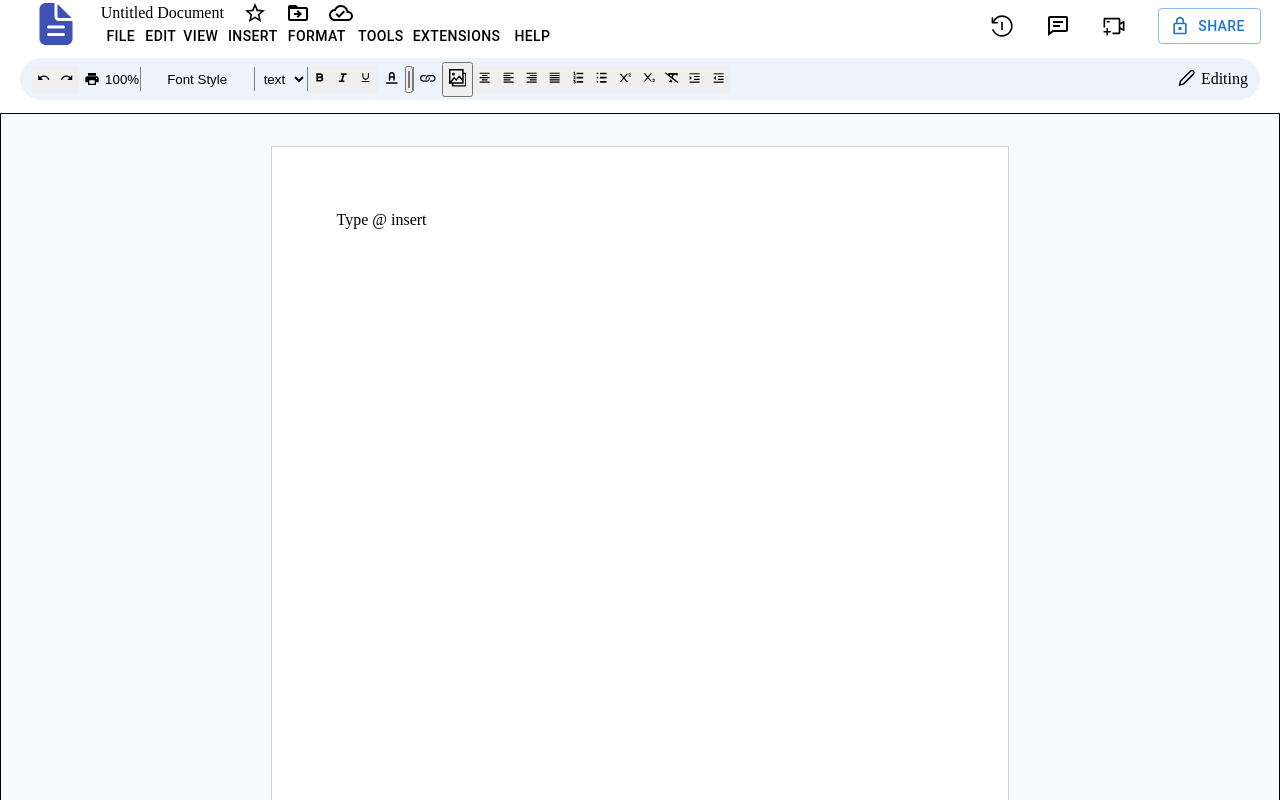
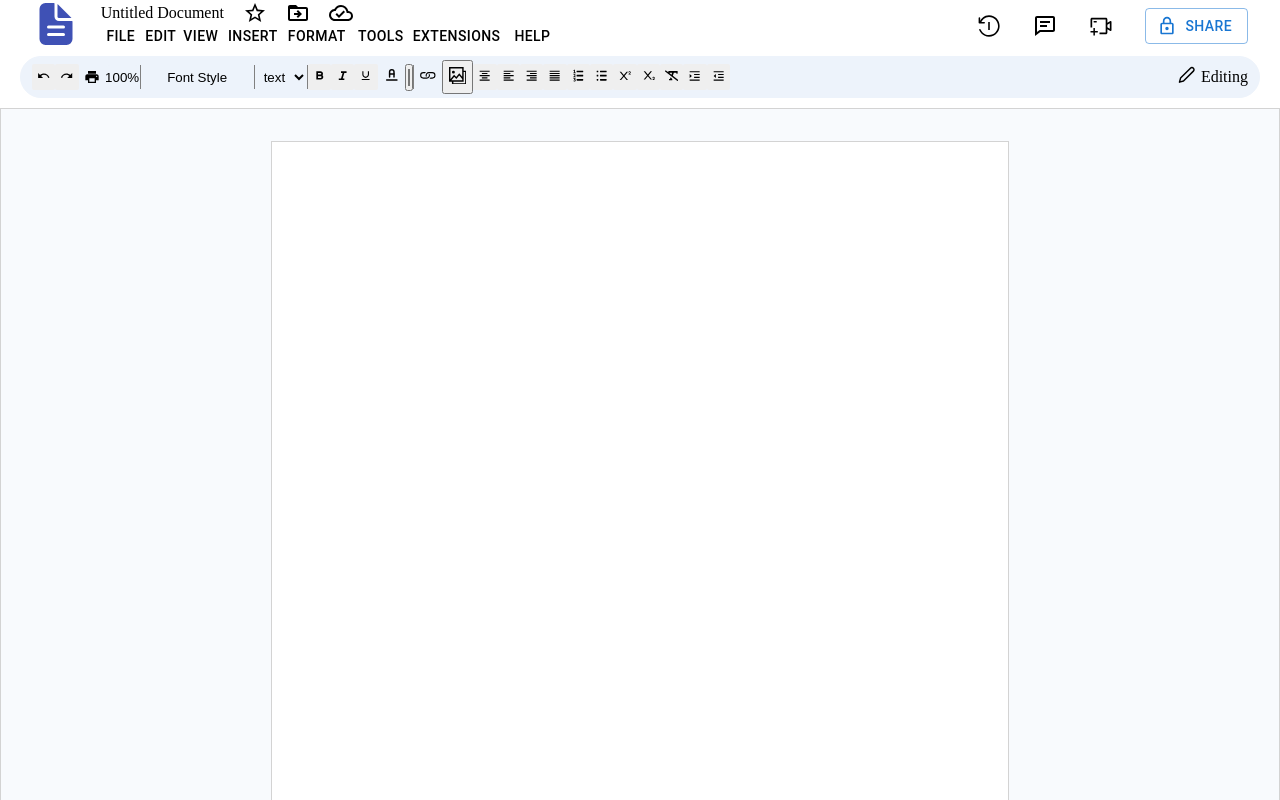
Before and after one commit to Uttu32/Google-Docs, a React (Create React App) app: page / in a window 1280 px wide. Shown: the top 800 px of the page. Built offline with nearby package versions, Linux system fonts and the light colour scheme.

Commit message:
Finally Done

```diff
--- a/src/App.css
+++ b/src/App.css
@@ -3,13 +3,13 @@
   padding: 0;
 }
 
-.Header{
+/* .Header{
   display: flex;
   flex-direction: column;
   background-color: white;
-  /* border: 1px solid; */
+  border: 1px solid;
   gap: 0.4rem;
   position: sticky;
   top: 0;
   z-index: 2;
-}
+} */
--- a/src/component/editingMenu/Editin.js
+++ b/src/component/editingMenu/Editin.js
@@ -1,13 +1,20 @@
 import React, { useRef, useState } from "react";
-import Styles from "./Editing.module.css";
+// import Styles from "./Editing.module.css";
 import { TbTextColor } from "react-icons/tb";
 import { BsLink } from "react-icons/bs";
 import { GrGallery } from "react-icons/gr";
 import { FiEdit2 } from "react-icons/fi";
 import { icons } from "../../Icon/Icon";
-import PrintIcon from '@mui/icons-material/Print';
+import PrintIcon from "@mui/icons-material/Print";
 import Estyles from "./Editing.module.css";
-import { firstIcons, zoom, ListFontFam, fontSizes, style } from "../../Icon/Icon";
+import {
+  firstIcons,
+  zoom,
+  ListFontFam,
+  fontSizes,
+  style,
+} from "../../Icon/Icon";
+import FileDownloadIcon from '@mui/icons-material/FileDownload';
 
 const Editing = () => {
   const refer = useRef("");
@@ -72,7 +79,7 @@ const Editing = () => {
   function handleOpen() {
     setShowLink(!showLink);
 
-      document.execCommand("createLink",false,showLink);
+    document.execCommand("createLink", false, showLink);
     setLink("");
   }
   // Image
@@ -113,9 +120,9 @@ const Editing = () => {
             })}
             {/* print option */}
             <PrintIcon
-             onClick={handlePrinter}
-             fontSize="2rem"
-             className={Estyles.icons}
+              onClick={handlePrinter}
+              fontSize="2rem"
+              className={Estyles.icons}
             />
 
             {/* zoom */}
@@ -140,7 +147,6 @@ const Editing = () => {
             </select>
             <div class={Estyles.vl}></div>
 
-
             {/* font family */}
             <select
               style={{
@@ -149,7 +155,6 @@ const Editing = () => {
                 backgroundColor: "#edf3fb",
                 border: "none",
               }}
-
               id="fontStyle"
               onChange={handleFontStyles}
             >
@@ -159,7 +164,6 @@ const Editing = () => {
               ))}
             </select>
             <div class={Estyles.vl}></div>
-
 
             {/* font size */}
 
@@ -216,19 +220,19 @@ const Editing = () => {
             <div class={Estyles.vl}></div>
             {/* Link */}
 
-
             <label onClick={() => handleOpen("link")} htmlFor="link">
               <BsLink fontSize="1.1rem" className={Estyles.icons} />
             </label>
 
             <button onClick={handleImageOpen}>
-              <GrGallery
-                fontSize="1.1rem"
-                className={Estyles.icons}
-              />
+              <GrGallery fontSize="1.1rem" className={Estyles.icons} />
             </button>
-            <input type="file" ref={inputImage} hidden onChange={captureImage} />
-
+            <input
+              type="file"
+              ref={inputImage}
+              hidden
+              onChange={captureImage}
+            />
 
             {/* Aligning options */}
 
@@ -252,12 +256,9 @@ const Editing = () => {
             <select style={{ appearance: "none", border: "none" }}></select>
           </div>
         </nav>
-
       </div>
 
       <div className={Estyles.MainBoundary}>
-
-
         {showLink ? (
           <div className={Estyles.linkBox}>
             <h4>Paste your Link Here....</h4>
@@ -270,26 +271,19 @@ const Editing = () => {
             />
           </div>
         ) : (
-          <div style={{display:'none'}}></div>
+          <div style={{ display: "none" }}></div>
         )}
 
         <div
           id="edit"
-          className={Styles.Content}
+          className={Estyles.Content}
           contenteditable="true"
           ref={refer}
-          style={{padding:'4rem', margin:'2rem'}}
-        >
-          Type @ insert
+          style={{ padding: "4rem", margin: "2rem" }}
+        ></div>
+        <div className={Estyles.Extra}>
+        <FileDownloadIcon onClick={handlePrinter} sx={{color:"blue", fontSize:"6rem"}} />
         </div>
-        {/* <input
-          ref={inputImage}
-          hidden
-          accept="image/*"
-          onChange={captureImage}
-          type="file"
-        /> */}
-
       </div>
     </>
   );
--- a/src/component/editingMenu/Editing.module.css
+++ b/src/component/editingMenu/Editing.module.css
@@ -3,7 +3,11 @@
     justify-content: center;
     align-items: start;
     height: 3rem;
-    /* border: 1px solid; */
+    width: 100%;
+    /* border: 1px solid;*/
+    position: fixed;
+    top: 3.5rem;
+    background-color: white;
 }
 .vl {
     border-left: 1.5px solid gray;
@@ -81,13 +85,16 @@
 }
 
 .MainBoundary{
-    border: 1px solid ;
+    border: 1px solid lightgray ;
     height: fit-content;
     background-color: rgba(248,250,253,255);
     position: sticky;
-    z-index: -2;
+    z-index: -2020;
     display: flex;
     justify-content: center;
+    position: relative;
+    top: 3.5rem;
+
 }
 
 .edit{
@@ -131,3 +138,11 @@
     align-items: center;
     justify-content: center;
 }
+
+.Extra{
+    position: fixed;
+    top: 37rem;
+    left: 80rem;
+    z-index: 3;
+    /* border:1px solid; */
+}
--- a/src/component/header/Header.module.css
+++ b/src/component/header/Header.module.css
@@ -3,9 +3,11 @@
     display: flex;
     justify-content: space-between;
     height: 80%;
-    width: 96%;
-    position: relative;
-    left: 2rem;
+    width: 100%;
+    position: sticky;
+    top: 0rem;
+    z-index: 9;
+    background-color: white;
 }
 
 .LeftSide{
@@ -43,6 +45,8 @@
     display: flex;
     gap: 1.3rem;
     justify-content: space-around;
+    position: relative;
+    left: 2rem;
     /* width: 20%; */
 }
 
@@ -51,6 +55,8 @@
     align-items: center;
     justify-content: space-around;
     gap: 2rem;
+    position: relative;
+    right: 2rem;
     /* border: 1px solid rebeccapurple; */
     /* position: relative; */
     /* right: 2.3rem; */
```
